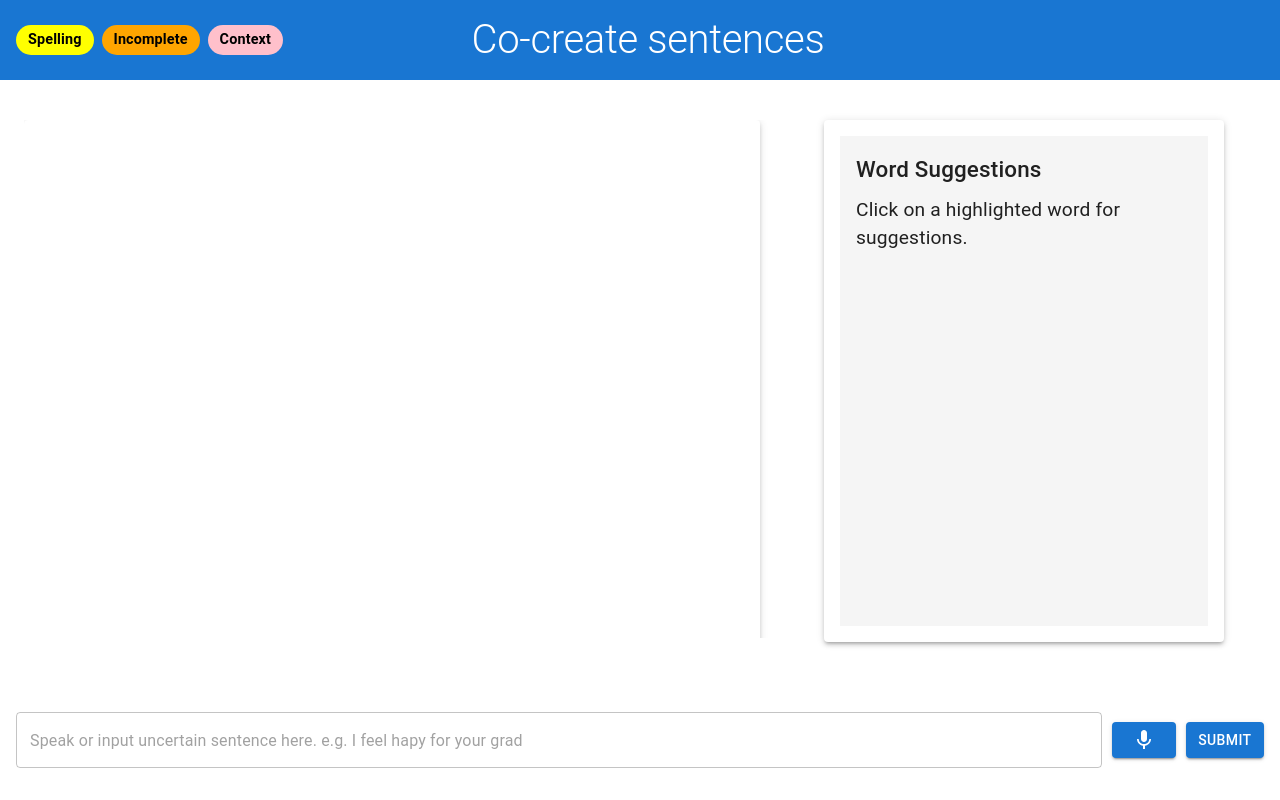
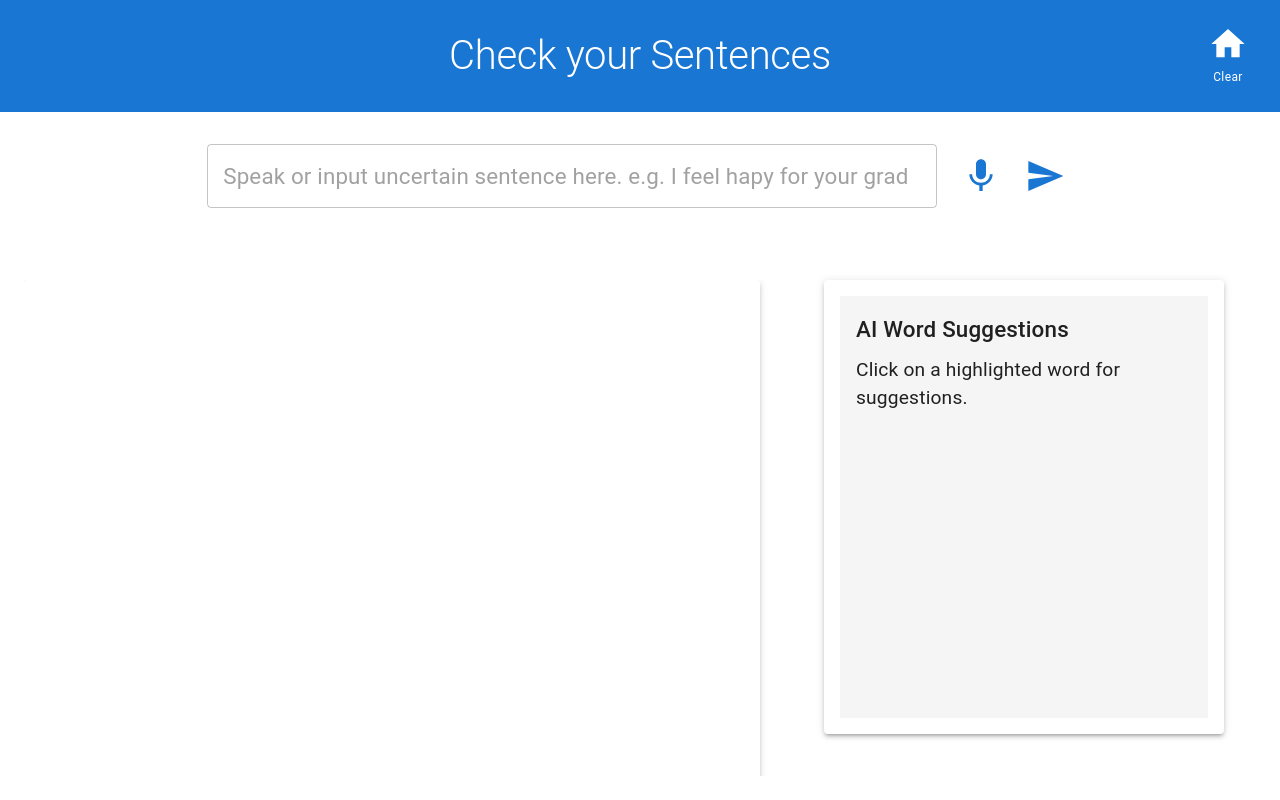
Before and after one commit to maomao123321/Check-whole-sentences, a React (Create React App) app: page / in a window 1280 px wide. Built offline with nearby package versions, Linux system fonts and the light colour scheme.

Commit message:
positions, highlighted color

```diff
--- a/src/App.js
+++ b/src/App.js
@@ -1,16 +1,18 @@
 import React, { useState, useRef, useEffect } from 'react';
-import { Box, Paper, Grid, Typography, Tooltip } from '@mui/material';
+import { Box, Paper, Grid, Typography, IconButton } from '@mui/material';
+import HomeIcon from '@mui/icons-material/Home';
 import VoiceInput from './VoiceInput';
 import CorrectArea from './CorrectArea';
 import WordSuggestions from './WordSuggestions';
 import axios from 'axios';
-import CampaignIcon from '@mui/icons-material/Campaign';
+
 
 function App() {
   const [inputTexts, setInputTexts] = useState([]);
   const [suggestions, setSuggestions] = useState(null);
   const [currentError, setCurrentError] = useState(null);
   const chatAreaRef = useRef(null);
+  const [correctedErrors, setCorrectedErrors] = useState({});
 
 
   useEffect(() => {
@@ -36,7 +38,7 @@ function App() {
             content: `You are a word suggestion system. Based on the error type and context, suggest three appropriate alternatives.
             For spelling errors, suggest correct spellings.
             For incomplete words, suggest complete words.
-            For context errors, suggest contextually appropriate alternatives.
+            For context errors, suggest contextually appropriate alternative words, not sentences.
             Provide exactly three suggestions, one per line, without any numbering or additional text.`
           },
           {
@@ -79,11 +81,23 @@ function App() {
       const { error, context } = currentError;
       const correctedText = context.replace(error, suggestion);
 
-      setInputTexts(prevTexts => [...prevTexts, { text: correctedText, isUser: false }]);
+      setInputTexts(prevTexts => {
+        const newTexts = [...prevTexts];
+        // 添加新的纠正消息到列表末尾
+        newTexts.push({ text: correctedText, isUser: false, isCorrection: true });
+        return newTexts;
+      });
+
+      setCorrectedErrors(prev => ({
+        ...prev,
+        [error]: suggestion
+      }));
+
       setSuggestions(null);
       setCurrentError(null);
     }
   };
+
 
   useEffect(() => {
     if (chatAreaRef.current) {
@@ -118,6 +132,11 @@ function App() {
     }
   };
 
+  const handleReset = () => {
+    setInputTexts([]);
+    setSuggestions(null);
+    setCurrentError(null);
+  };
 
   return (
     <Box sx={{
@@ -129,76 +148,53 @@ function App() {
       <Box sx={{
         display: 'flex',
         alignItems: 'center',
+        justifyContent: 'space-between',
         bgcolor: 'primary.main',
         color: 'primary.contrastText',
         position: 'sticky',
         top: 0,
         zIndex: 1000,
         py: 2,
+        px: 3,
       }}>
-        <Box sx={{
-          display: 'flex',
-          alignItems: 'center',
-          width: '30%',
-          ml: 2
-        }}>
-          <Tooltip title="Spelling error" placement="bottom">
-            <Typography sx={{
-              fontSize: '0.9rem',
-              bgcolor: 'yellow',
-              color: 'black',
-              px: 1.5,
-              py: 0.5,
-              mr: 1,
-              borderRadius: '20px',
-              fontWeight: 'bold'
-            }}>
-              Spelling
-            </Typography>
-          </Tooltip>
-          <Tooltip title="Incomplete word" placement="bottom">
-            <Typography sx={{
-              fontSize: '0.9rem',
-              bgcolor: 'orange',
-              color: 'black',
-              px: 1.5,
-              py: 0.5,
-              mr: 1,
-              borderRadius: '20px',
-              fontWeight: 'bold'
-            }}>
-              Incomplete
-            </Typography>
-          </Tooltip>
-          <Tooltip title="Context error" placement="bottom">
-            <Typography sx={{
-              fontSize: '0.9rem',
-              bgcolor: 'pink',
-              color: 'black',
-              px: 1.5,
-              py: 0.5,
-              borderRadius: '20px',
-              fontWeight: 'bold'
-            }}>
-              Context
-            </Typography>
-          </Tooltip>
-        </Box>
+        <Box sx={{ width: '30%' }} /> {/* 左侧空白占位 */}
         <Typography variant="h2" component="h1" sx={{
           textAlign: 'center',
-          flexGrow: 1,
           fontSize: '2.5rem',
           width: '40%',
         }}>
-          Co-create sentences
+          Check your Sentences
         </Typography>
-        <Box sx={{ width: '30%' }} />
+        <Box sx={{
+          width: '30%',
+          display: 'flex',
+          justifyContent: 'flex-end',
+          alignItems: 'center'
+        }}>
+        <IconButton
+          onClick={handleReset}
+          sx={{
+            color: 'primary.contrastText',
+            display: 'flex',
+            flexDirection: 'column',
+            alignItems: 'center',
+          }}
+        >
+          <HomeIcon sx={{ fontSize: 40 }} />
+          <Typography variant="caption" sx={{ mt: 0.5 }}>
+            Clear
+          </Typography>
+        </IconButton>
+      </Box>
     </Box>
 
 
-<Grid container sx={{ flexGrow: 1, p: 3, mt: 2, mb: 10, pr: 10 ,
-  height: 'calc(100vh - 250px)',  }}>
-      <Grid item xs={8} sx={{ pr: 10, height: '90%', overflow: 'auto'  }}>
+<Box sx={{ p:2, backgroundColor: 'background.paper'}}>
+  <VoiceInput onInputComplete={handleInputComplete} />
+</Box>
+
+<Grid container sx={{ flexGrow: 1, p: 3, mt: 2, pr: 10, height: 'calc(100vh - 300px)' }}>
+  <Grid item xs={8} sx={{ pr: 10, height: '100%', overflow: 'auto' }}>
     <Paper
       ref={chatAreaRef}
       elevation={3}
@@ -210,7 +206,6 @@ function App() {
         flexDirection: 'column',
         p: 2,
         '& > *:not(:last-child)': { mb: 2 },
-            fontSize: '1.4rem'
       }}
     >
 {inputTexts.map((item, index) => (
@@ -218,14 +213,23 @@ function App() {
   key={index}
   inputText={item.text}
   isUser={item.isUser}
+  isCorrection={item.isCorrection}
   onErrorClick={handleErrorClick}
   onTextToSpeech={handleTextToSpeech}
-            sx={{ fontSize: '1.4rem' }}
+  correctedErrors={correctedErrors}
+    sx={{
+      height: 'auto',
+      minHeight: '80px',
+      fontSize: '1.4rem',
+      flexShrink: 0,
+      mb: 2,
+    }}
   />
-
 ))}
     </Paper>
   </Grid>
+
+
       <Grid item xs={4} sx={{ pl: 2 , pr: 1}}>
         <Paper
           elevation={3}
@@ -243,23 +247,14 @@ function App() {
             suggestions={suggestions}
             onSuggestionConfirm={handleSuggestionConfirm}
             onTextToSpeech={handleTextToSpeech}
+            onRegenerateSuggestions={() => handleErrorClick(currentError.error, currentError.errorType, currentError.context)}
             sx={{ fontSize: '1.4rem' }}
           />
         </Paper>
       </Grid>
     </Grid>
 
-    <Box sx={{
-      p: 2,
-      position: 'fixed',
-      bottom: 0,
-      left: 0,
-      right: 0,
-      backgroundColor: 'background.paper',
-      zIndex: 1000
-    }}>
-      <VoiceInput onInputComplete={handleInputComplete} />
-    </Box>
+
   </Box>
 );
 }
--- a/src/CorrectArea.js
+++ b/src/CorrectArea.js
@@ -33,7 +33,7 @@ function CorrectArea({ inputText, isUser, onErrorClick, onTextToSpeech, sx  }) {
             {
               "spelling": [{"error": "misspelled word", "target": "correct spelling"}],
               "incomplete": [{"error": "incomplete word", "target": "complete word"}],
-              "context": [{"error": "contextually incorrect word or phrase", "target": "suggested correct word or phrase"}]
+              "context": [{"error": "contextually incorrect word or phrase", "target": "suggested correct word"}]
             }
 
             If there are no errors of a particular type, return an empty array for that type.`
@@ -126,10 +126,10 @@ function CorrectArea({ inputText, isUser, onErrorClick, onTextToSpeech, sx  }) {
         color = 'yellow';
         errorType = 'spelling';
       } else if (errors.incomplete && errors.incomplete.some(e => e.error === error)) {
-        color = 'orange';
+        color = 'yellow';
         errorType = 'incomplete';
       } else {
-        color = 'pink';
+        color = 'yellow';
         errorType = 'context';
       }
 
@@ -171,15 +171,13 @@ function CorrectArea({ inputText, isUser, onErrorClick, onTextToSpeech, sx  }) {
 
   return (
     <Box sx={{
-        height: '150px',
-        p: 1,
-        backgroundColor: isUser ? '#f0f0f0' : '#e3f2fd', // 用户消息是灰色，AI消息是浅蓝色
-        overflow: 'auto',
-        borderRadius: '8px',
-        mb: 2,
-        display: 'flex',
-        flexDirection: 'column',
-        ...sx // 包含传入的 sx 属性
+      p: 1,
+      backgroundColor: isUser ? '#f0f0f0' : '#e3f2fd',
+      overflow: 'auto',
+      borderRadius: '8px',
+      display: 'flex',
+      flexDirection: 'column',
+      ...sx  // 包含传入的 sx 属性
       }}>
       {loading ? (
         <CircularProgress />
--- a/src/VoiceInput.js
+++ b/src/VoiceInput.js
@@ -1,6 +1,6 @@
 import React, { useState, useRef } from 'react';
-import { Button, TextField, Box } from '@mui/material';
-import { Mic, MicOff } from '@mui/icons-material';
+import { TextField, Box, IconButton } from '@mui/material';
+import { Mic, MicOff, Send } from '@mui/icons-material';
 import axios from 'axios';
 
 function VoiceInput({ onInputComplete }) {
@@ -69,42 +69,63 @@ function VoiceInput({ onInputComplete }) {
   };
 
   const handleSubmit = () => {
-    onInputComplete(inputText);
-    setInputText('');
+    if (inputText.trim()) {
+      onInputComplete(inputText);
+      setInputText('');
+    }
   };
 
   const handleKeyPress = (event) => {
     if (event.key === 'Enter') {
+      event.preventDefault();
       handleSubmit();
     }
   };
 
   return (
-    <Box display="flex" alignItems="center" mb={2}>
+    <Box
+      sx={{
+        display: 'flex',
+        alignItems: 'center',
+        justifyContent: 'center',
+        padding: 2,
+        backgroundColor: 'background.paper',
+      }}
+    >
       <TextField
-        fullWidth
         variant="outlined"
         value={inputText}
         onChange={handleInputChange}
         onKeyPress={handleKeyPress}
         placeholder="Speak or input uncertain sentence here. e.g. I feel hapy for your grad"
+        sx={{
+          width: '60%',
+          mr: 2,
+          '& .MuiInputBase-root': {
+            height: '4rem',
+          },
+          '& .MuiInputBase-input': {
+            fontSize: '1.4rem',
+            height: '4rem',
+            padding: '0 1rem',
+            display: 'flex',
+            alignItems: 'center',
+          }
+        }}
       />
-      <Button
+      <IconButton
         onClick={toggleRecording}
-        color={isRecording ? 'secondary' : 'primary'}
-        variant="contained"
-        sx={{ marginLeft: '10px' }}
+        color={isRecording ? "secondary" : "primary"}
+        sx={{ mr: 1 }}
       >
-        {isRecording ? <MicOff /> : <Mic />}
-      </Button>
-      <Button
+        {isRecording ? <MicOff sx={{ fontSize: 40 }} /> : <Mic sx={{ fontSize: 40 }} />}
+      </IconButton>
+      <IconButton
         onClick={handleSubmit}
         color="primary"
-        variant="contained"
-        sx={{ marginLeft: '10px' }}
       >
-        Submit
-      </Button>
+        <Send sx={{ fontSize: 40 }} />
+      </IconButton>
     </Box>
   );
 }
--- a/src/WordSuggestions.js
+++ b/src/WordSuggestions.js
@@ -1,9 +1,10 @@
 import React, { useState } from 'react';
 import { Box, Typography, List, ListItem, ListItemText, IconButton } from '@mui/material';
 import CheckCircleIcon from '@mui/icons-material/CheckCircle';
+import CancelIcon from '@mui/icons-material/Cancel';
 import CampaignIcon from '@mui/icons-material/Campaign';
 
-function WordSuggestions({ suggestions, onSuggestionConfirm, onTextToSpeech, sx }) {
+function WordSuggestions({ suggestions, onSuggestionConfirm, onTextToSpeech, onRegenerateSuggestions, sx }) {
   const [selectedSuggestion, setSelectedSuggestion] = useState(null);
 
   const handleSuggestionClick = (suggestion) => {
@@ -20,7 +21,7 @@ function WordSuggestions({ suggestions, onSuggestionConfirm, onTextToSpeech, sx
   return (
     <Box sx={{ height: '100%', overflow: 'auto', p: 2, backgroundColor: '#f5f5f5', ...sx }}>
       <Typography variant="h6" gutterBottom sx={{ fontSize: '1.4rem' }}>
-        Word Suggestions
+        AI Word Suggestions
       </Typography>
       {suggestions ? (
         <>
@@ -55,11 +56,11 @@ function WordSuggestions({ suggestions, onSuggestionConfirm, onTextToSpeech, sx
               </ListItem>
             ))}
           </List>
+          <Box sx={{ display: 'flex', justifyContent: 'center', mt: 2 }}>
             <IconButton
               onClick={handleConfirmClick}
               disabled={!selectedSuggestion}
               sx={{
-              mt: 2,
                 '&.Mui-disabled': {
                   color: 'rgba(0, 0, 0, 0.26)',
                 },
@@ -71,7 +72,24 @@ function WordSuggestions({ suggestions, onSuggestionConfirm, onTextToSpeech, sx
                   color: '#1976d2',
                 }}
               />
+              Yes
             </IconButton>
+
+            <IconButton
+              onClick={onRegenerateSuggestions}
+              sx={{
+                ml: 2,
+              }}
+            >
+              <CancelIcon
+                sx={{
+                  fontSize: '2.5rem',
+                  color: 'red',
+                }}
+              />
+              No
+            </IconButton>
+          </Box>
         </>
       ) : (
         <Typography sx={{ fontSize: '1.2rem' }}>Click on a highlighted word for suggestions.</Typography>
```
Lines whose indentation alone changed are shown as unchanged.
